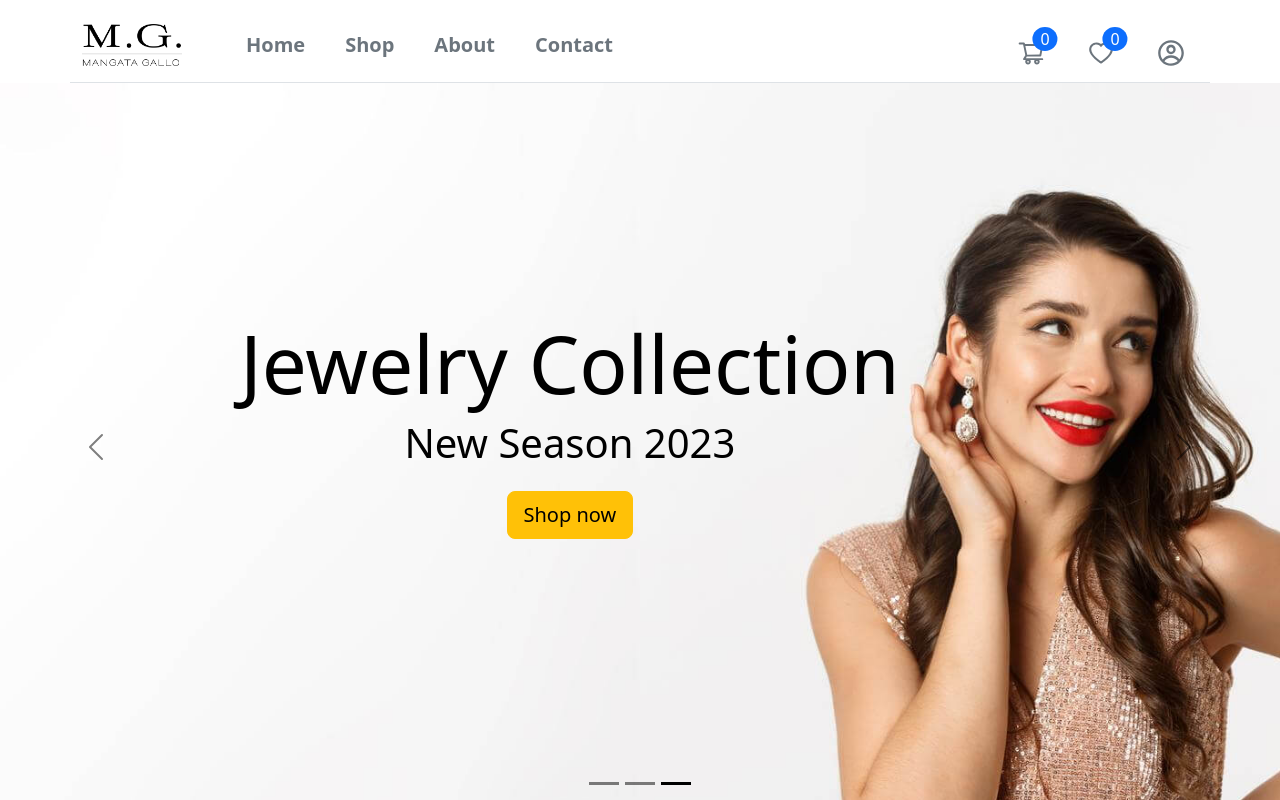
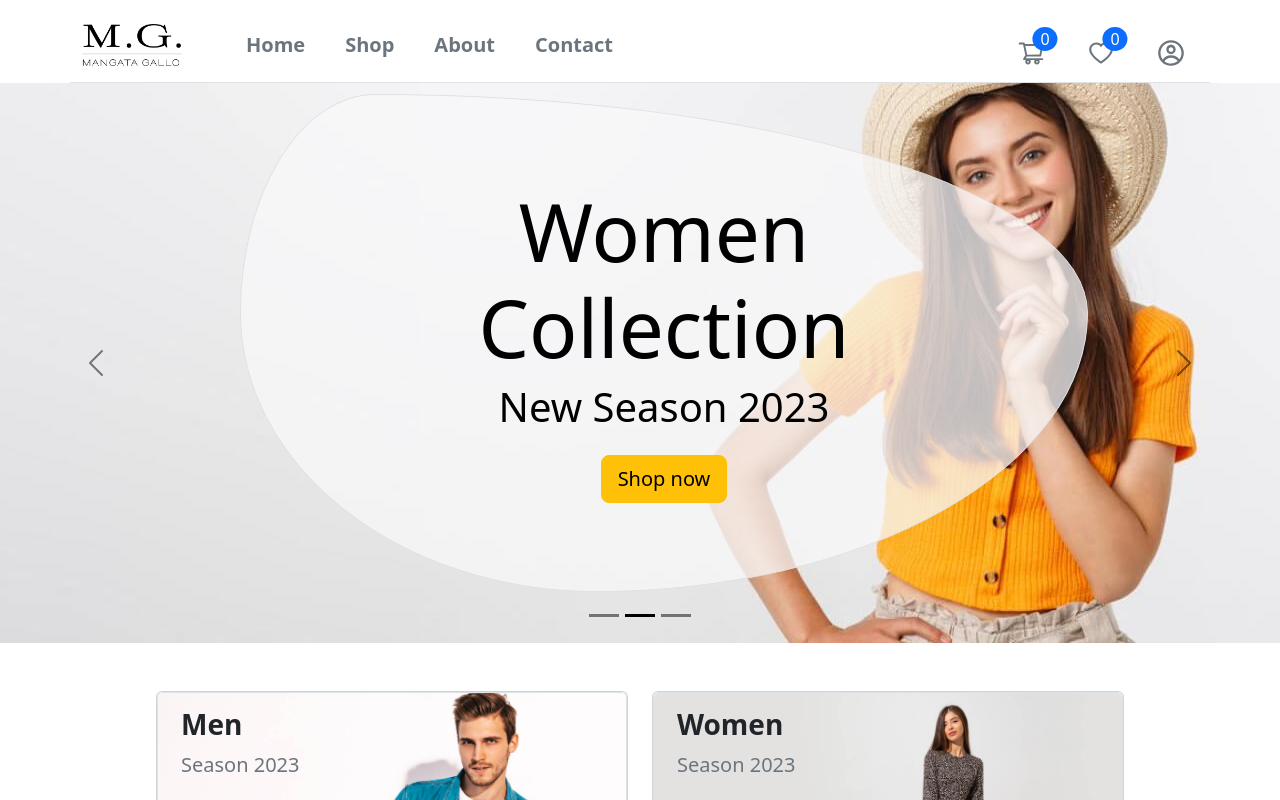
Before and after one commit to AdriandGrigore/Ecommerce-Website, a React (Create React App) app: page / in a window 1280 px wide. Shown: the top 800 px of the page. Built offline with nearby package versions, Linux system fonts and the light colour scheme.

Commit message:
Carousel Item image added as background image

```diff
--- a/src/components/HeroCarousel.js
+++ b/src/components/HeroCarousel.js
@@ -1,5 +1,5 @@
 import React from 'react'
-import { Button, Carousel, Image } from 'react-bootstrap'
+import { Button, Carousel } from 'react-bootstrap'
 import manModel from "../assets/manModel.jpg"
 import womanModel from "../assets/womanModel.jpg"
 import jewelry from "../assets/jewelry.jpg"
@@ -8,20 +8,24 @@ function HeroCarousel() {
     return (
         <Carousel
             variant='dark'
+            fade
         >
-            <Carousel.Item interval={1000}>
-                <Image
-                    fluid
-                    style={{ minHeight: "91vh", maxWidth: "100vw" }}
-                    src={manModel}
-                    className='w-100 object-fit-cover carousel-images'
-                    alt="First slide"
-                />
+            <Carousel.Item
+                interval={3000}
+                style={
+                    {
+                        backgroundImage: `url(${manModel})`,
+                        height: "70vh",
+                        backgroundPosition: "right"
+                    }
+                }
+            >
                 <Carousel.Caption
                     className='h-100 d-flex align-items-center justify-content-center justify-content-md-start'
                 >
                     <div
-                        className='ms-0 ms-md-5'
+                        className='ms-0 ms-md-5 bg-light bg-opacity-75'
+                        style={{ padding: "5.5rem", borderRadius: "16% 84% 58% 42% / 44% 44% 56% 56%", border: "1px solid #e1e1e1" }}
                     >
                         <h1
                             className='display-1'
@@ -43,19 +47,22 @@ function HeroCarousel() {
                     </div>
                 </Carousel.Caption>
             </Carousel.Item>
-            <Carousel.Item interval={1000}>
-                <Image
-                    fluid
-                    src={womanModel}
-                    className='w-100 object-fit-cover carousel-images'
-                    style={{ minHeight: "91vh", maxWidth: "100vw" }}
-                    alt="Second slide"
-                />
+            <Carousel.Item
+                interval={3000}
+                style={
+                    {
+                        backgroundImage: `url(${womanModel})`,
+                        height: "70vh",
+                        backgroundPosition: "right"
+                    }
+                }
+            >
                 <Carousel.Caption
                     className='h-100 d-flex align-items-center justify-content-center justify-content-md-start'
                 >
                     <div
-                        className='ms-0 ms-md-5'
+                        className='ms-0 ms-md-5 bg-light bg-opacity-75'
+                        style={{ padding: "5.5rem", borderRadius: "16% 84% 58% 42% / 44% 44% 56% 56%", border: "1px solid #e1e1e1" }}
                     >
                         <h1
                             className='display-1'
@@ -77,19 +84,23 @@ function HeroCarousel() {
                     </div>
                 </Carousel.Caption>
             </Carousel.Item>
-            <Carousel.Item>
-                <Image
-                    fluid
-                    src={jewelry}
-                    className='w-100 object-fit-cover carousel-images'
-                    style={{ minHeight: "91vh", maxWidth: "100vw" }}
-                    alt="Third slide"
-                />
+            <Carousel.Item
+                style={
+                    {
+                        backgroundImage: `url(${jewelry})`,
+                        height: "70vh",
+                        backgroundPosition: "right"
+                    }
+                }
+            >
                 <Carousel.Caption
                     className='h-100 d-flex align-items-center justify-content-center justify-content-md-start'
                 >
                     <div
-                        className='ms-0 ms-md-5'
+                        className='ms-0 ms-md-5 bg-light bg-opacity-75'
+                        style={{
+                            padding: "5.5rem", borderRadius: "22% 78% 63% 37% / 45% 46% 54% 55%", border: "1px solid #e1e1e1"
+                        }}
                     >
                         <h1
                             className='display-1'
```
